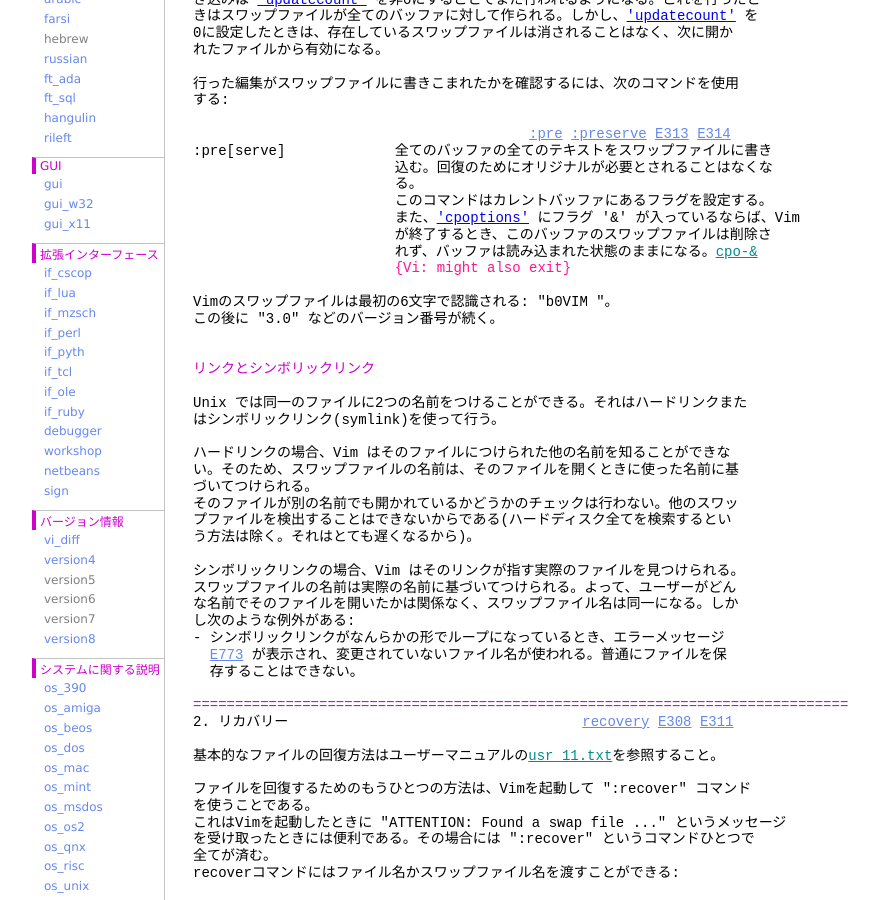
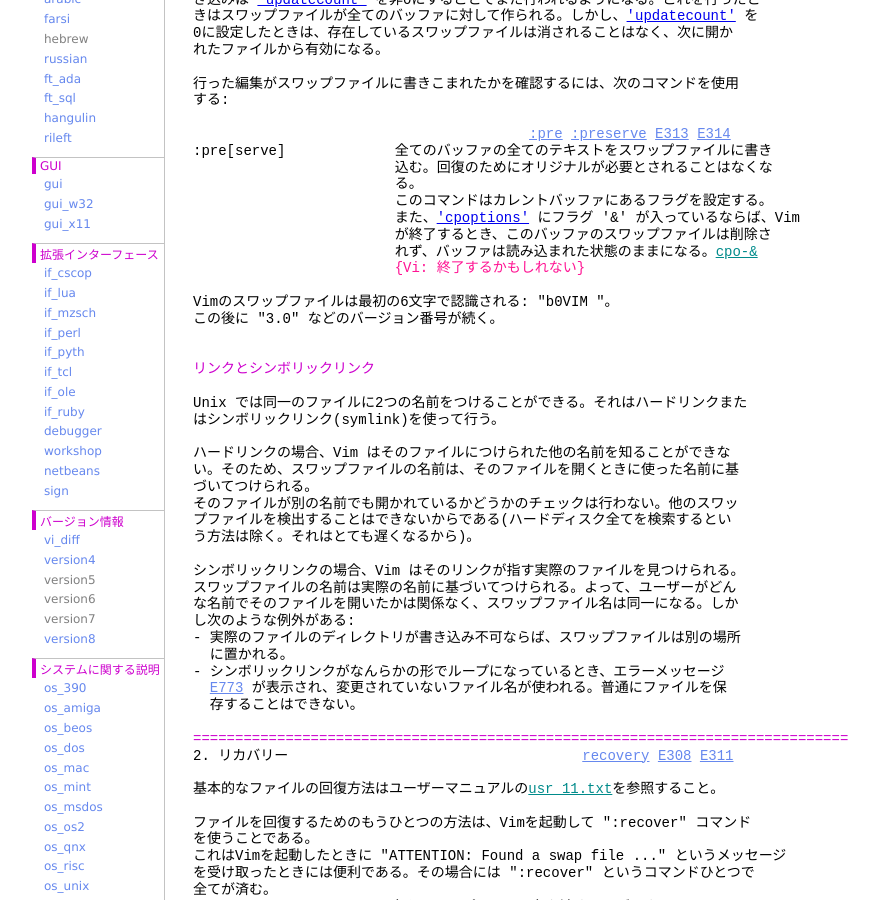
Before and after one commit to vim-jp/vimdoc-ja, a Jekyll site: the page built from recover.html, in a window 1280 px wide and 900 px high, scrolled down 2156 px. Shown: the whole window, without its empty margins (208-1087 px from the left). Built offline with Jekyll 4.4.1, drawn with Linux system fonts in a browser that asks for light colours; nearby versions of some CDN libraries; comment, search, counter and statistics services are not loaded.

Commit message:
Generated by Travis JOB 648.1
https://travis-ci.org/vim-jp/vimdoc-ja-working/builds/210962953

```diff
--- a/recover.html
+++ b/recover.html
@@ -134,7 +134,7 @@ Amigaでは、回復可能なramディスクを使えるが、それが100％働
 &nbsp;&nbsp;&nbsp;&nbsp;&nbsp;&nbsp;&nbsp;&nbsp;&nbsp;&nbsp;&nbsp;&nbsp;&nbsp;&nbsp;&nbsp;&nbsp;&nbsp;&nbsp;&nbsp;&nbsp;&nbsp;&nbsp;&nbsp;&nbsp;また、<a class="Type" href="options.html#'cpoptions'">'cpoptions'</a>&nbsp;にフラグ '&amp;' が入っているならば、Vim<br>
 &nbsp;&nbsp;&nbsp;&nbsp;&nbsp;&nbsp;&nbsp;&nbsp;&nbsp;&nbsp;&nbsp;&nbsp;&nbsp;&nbsp;&nbsp;&nbsp;&nbsp;&nbsp;&nbsp;&nbsp;&nbsp;&nbsp;&nbsp;&nbsp;が終了するとき、このバッファのスワップファイルは削除さ<br>
 &nbsp;&nbsp;&nbsp;&nbsp;&nbsp;&nbsp;&nbsp;&nbsp;&nbsp;&nbsp;&nbsp;&nbsp;&nbsp;&nbsp;&nbsp;&nbsp;&nbsp;&nbsp;&nbsp;&nbsp;&nbsp;&nbsp;&nbsp;&nbsp;れず、バッファは読み込まれた状態のままになる。<a class="Identifier" href="options.html#cpo-&">cpo-&amp;</a><br>
-&nbsp;&nbsp;&nbsp;&nbsp;&nbsp;&nbsp;&nbsp;&nbsp;&nbsp;&nbsp;&nbsp;&nbsp;&nbsp;&nbsp;&nbsp;&nbsp;&nbsp;&nbsp;&nbsp;&nbsp;&nbsp;&nbsp;&nbsp;&nbsp;<span class="Special">{Vi: might also exit}</span><br>
+&nbsp;&nbsp;&nbsp;&nbsp;&nbsp;&nbsp;&nbsp;&nbsp;&nbsp;&nbsp;&nbsp;&nbsp;&nbsp;&nbsp;&nbsp;&nbsp;&nbsp;&nbsp;&nbsp;&nbsp;&nbsp;&nbsp;&nbsp;&nbsp;<span class="Special">{Vi: 終了するかもしれない}</span><br>
 <br>
 Vimのスワップファイルは最初の6文字で認識される: &quot;b0VIM &quot;。<br>
 この後に &quot;3.0&quot; などのバージョン番号が続く。<br>
@@ -156,6 +156,8 @@ Unix では同一のファイルに2つの名前をつけることができる
 スワップファイルの名前は実際の名前に基づいてつけられる。よって、ユーザーがどん<br>
 な名前でそのファイルを開いたかは関係なく、スワップファイル名は同一になる。しか<br>
 し次のような例外がある:<br>
+- 実際のファイルのディレクトリが書き込み不可ならば、スワップファイルは別の場所<br>
+&nbsp;&nbsp;に置かれる。<br>
 - シンボリックリンクがなんらかの形でループになっているとき、エラーメッセージ<br>
 <span class="Statement">&nbsp;&nbsp;</span><a class="Constant" href="recover.html#E773" name="E773">E773</a>&nbsp;が表示され、変更されていないファイル名が使われる。普通にファイルを保<br>
 &nbsp;&nbsp;存することはできない。<br>
```
